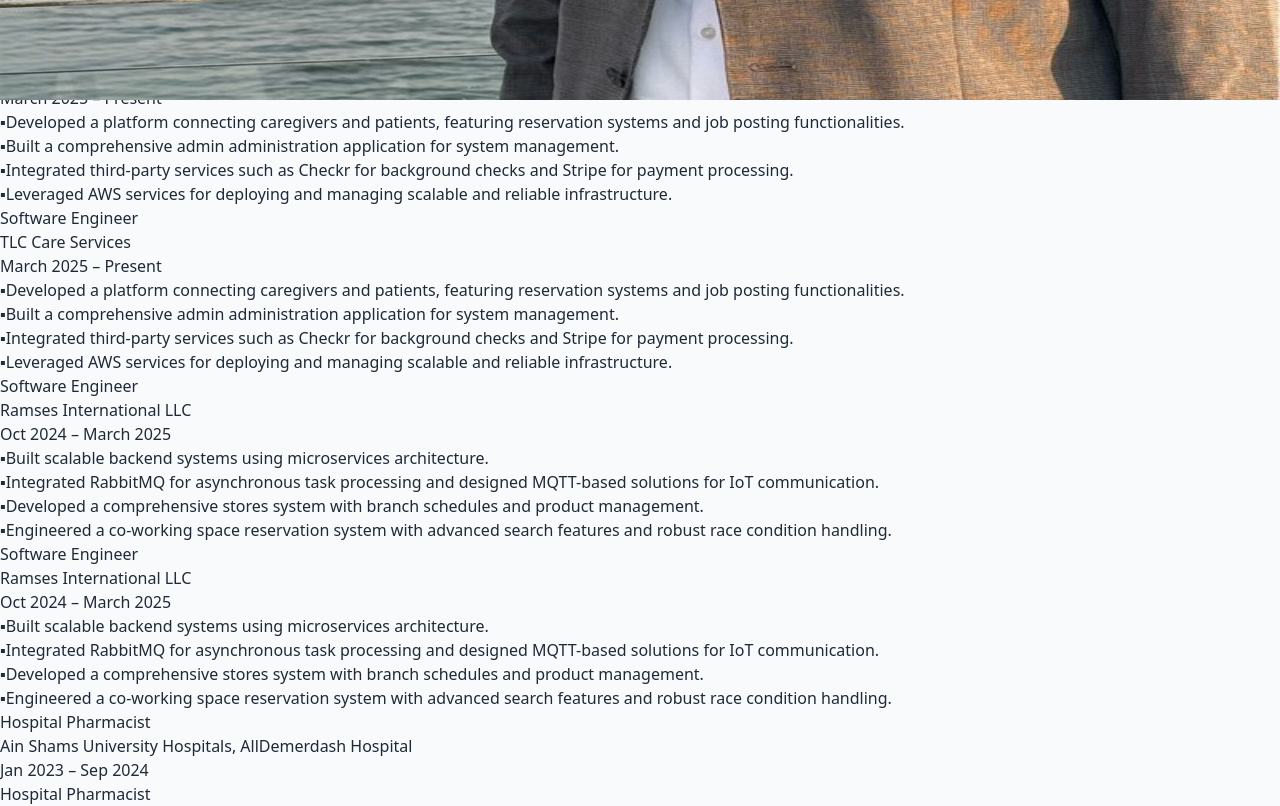
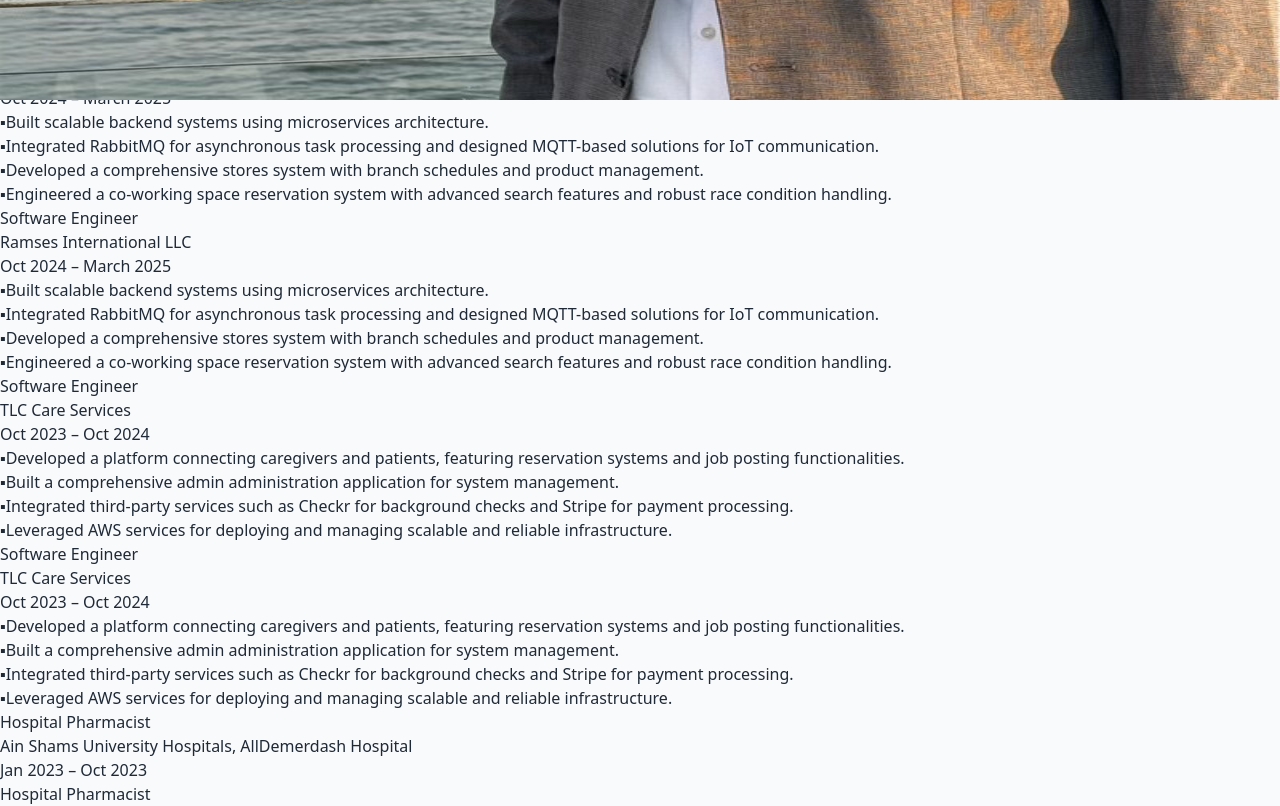
Before and after one commit to MahmoudMetwalli/portifolio, a Next.js app: page / in a window 1280 px wide. Shown: the part 700-1506 px from the top of the page. Built offline with nearby package versions, Linux system fonts and the light colour scheme.

Commit message:
Organized Experience

```diff
--- a/src/app/cv/page.tsx
+++ b/src/app/cv/page.tsx
@@ -15,17 +15,6 @@ const CVPage = () => {
     },
     {
       title: "Software Engineer",
-      company: "TLC Care Services",
-      duration: "March 2025 – Present",
-      details: [
-        "Developed a platform connecting caregivers and patients, featuring reservation systems and job posting functionalities.",
-        "Built a comprehensive admin administration application for system management.",
-        "Integrated third-party services such as Checkr for background checks and Stripe for payment processing.",
-        "Leveraged AWS services for deploying and managing scalable and reliable infrastructure.",
-      ],
-    },
-    {
-      title: "Software Engineer",
       company: "Ramses International LLC",
       duration: "Oct 2024 – March 2025",
       details: [
@@ -36,9 +25,20 @@ const CVPage = () => {
       ],
     },
     {
+      title: "Software Engineer",
+      company: "TLC Care Services",
+      duration: "Oct 2023 – Oct 2024",
+      details: [
+        "Developed a platform connecting caregivers and patients, featuring reservation systems and job posting functionalities.",
+        "Built a comprehensive admin administration application for system management.",
+        "Integrated third-party services such as Checkr for background checks and Stripe for payment processing.",
+        "Leveraged AWS services for deploying and managing scalable and reliable infrastructure.",
+      ],
+    },
+    {
       title: "Hospital Pharmacist",
       company: "Ain Shams University Hospitals, AllDemerdash Hospital",
-      duration: "Jan 2023 – Sep 2024",
+      duration: "Jan 2023 – Oct 2023",
       details: [],
     },
     {
--- a/src/app/page.tsx
+++ b/src/app/page.tsx
@@ -25,17 +25,6 @@ export default function Home() {
     },
     {
       title: "Software Engineer",
-      company: "TLC Care Services",
-      duration: "March 2025 – Present",
-      details: [
-        "Developed a platform connecting caregivers and patients, featuring reservation systems and job posting functionalities.",
-        "Built a comprehensive admin administration application for system management.",
-        "Integrated third-party services such as Checkr for background checks and Stripe for payment processing.",
-        "Leveraged AWS services for deploying and managing scalable and reliable infrastructure.",
-      ]
-    },
-    {
-      title: "Software Engineer",
       company: "Ramses International LLC",
       duration: "Oct 2024 – March 2025",
       details: [
@@ -46,9 +35,20 @@ export default function Home() {
       ]
     },
     {
+      title: "Software Engineer",
+      company: "TLC Care Services",
+      duration: "Oct 2023 – Oct 2024",
+      details: [
+        "Developed a platform connecting caregivers and patients, featuring reservation systems and job posting functionalities.",
+        "Built a comprehensive admin administration application for system management.",
+        "Integrated third-party services such as Checkr for background checks and Stripe for payment processing.",
+        "Leveraged AWS services for deploying and managing scalable and reliable infrastructure.",
+      ]
+    },
+    {
       title: "Hospital Pharmacist",
       company: "Ain Shams University Hospitals, AllDemerdash Hospital",
-      duration: "Jan 2023 – Sep 2024",
+      duration: "Jan 2023 – Oct 2023",
       details: []
     },
     {
```
